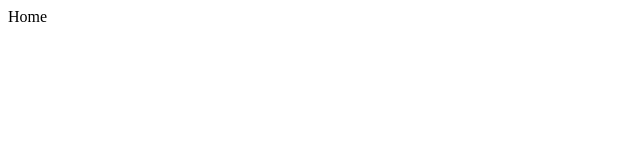
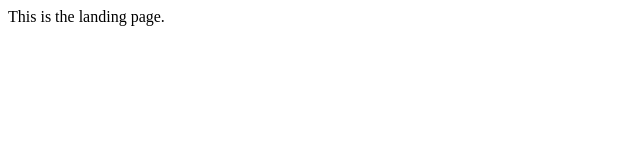
Before and after one commit to wonyeji/imoproject, a React (Create React App) app: page / in a window 1280 px wide. Shown: the top 160 px of the page, without its empty margins (0-640 px from the left). Built offline with nearby package versions, Linux system fonts and the light colour scheme.

Commit message:
refactored routing code

```diff
--- a/src/App.js
+++ b/src/App.js
@@ -1,25 +1,20 @@
-import React from 'react'
+/*import React from 'react'
 import { Register } from './pages/Register';
 import { Login } from './pages/Login';
 import { Home } from './pages/Home';
-import {
-  BrowserRouter,
-  Routes,
-  Route,
-} from "react-router-dom";
+import { Routes, Route } from "react-router-dom";
 
 function App() {
   return (
-    <BrowserRouter>
-      <Routes>
-        <Route path="/">
-          <Route index element={<Home/>} />
-          <Route path="login" element={<Login/>} />
-          <Route path="register" element={<Register />} />
-        </Route>
-      </Routes>
-    </BrowserRouter>
+    <Routes>
+      <Route path="/" element={<Home/>}/>
+      <Route path="/login" element={<Login/>}/>
+      <Route path="/register" element={<Register/>} />
+    </Routes>
   );
 }
 
-export default App;
+export default App;*/
+
+/* Keeping these commented to see if App.js is still required after using new routing, for now we don't
+but feel free to uncomment and change this *completely* when the time comes to fit the application */
--- a/src/index.js
+++ b/src/index.js
@@ -1,10 +1,36 @@
 import React from 'react';
 import ReactDOM from 'react-dom/client';
-import App from './App';
+import { createBrowserRouter, RouterProvider } from "react-router-dom";
+import Root from "./routes/root";
+import Login from "./routes/login";
+import Register from "./routes/register";
 
-const root = ReactDOM.createRoot(document.getElementById('root'));
+const router = createBrowserRouter([
+  {
+    path: "/",
+    element: <Root/>,
+  },
+  {
+    path: "login",
+    element: <Login/>,
+  },
+  {
+    path: "register",
+    element: <Register/>,
+  },
+]);
+
+ReactDOM.createRoot(document.getElementById("root")).render(
+  <React.StrictMode>
+    <RouterProvider router={router} />
+  </React.StrictMode>
+);
+
+/*const root = ReactDOM.createRoot(document.getElementById('root'));
 root.render(
   <React.StrictMode>
-    <App />
+    <BrowserRouter>
+      <App />
+    </BrowserRouter>
   </React.StrictMode>
-);
+);*/
--- a/src/pages/Home.jsx
+++ /dev/null
@@ -1,7 +0,0 @@
-import React from 'react'
-
-export const Home = () => {
-  return (
-    <div>Home</div>
-  )
-}
--- a/src/pages/Login.jsx
+++ /dev/null
@@ -1,7 +0,0 @@
-import React from 'react'
-
-export const Login = () => {
-  return (
-    <div>Login</div>
-  )
-}
--- a/src/pages/Register.jsx
+++ /dev/null
@@ -1,17 +0,0 @@
-import React from 'react'
-
-export const Register = () => {
-  return (
-    <div class="formContainer">
-        <div class="formWrapper">
-            <form>
-                <input type="text" placeholder="username" />
-                <input type="email" placeholder="email" />
-                <input type="password" placeholder="password" />
-                <button>Sign Up</button>
-            </form>
-            <p>You do have an account? Login</p>
-        </div>
-    </div>
-  )
-}
--- /dev/null
+++ b/src/routes/login.jsx
@@ -0,0 +1,5 @@
+export default function Login() {
+  return (
+    <div>Login</div>
+  );
+}
--- /dev/null
+++ b/src/routes/register.jsx
@@ -0,0 +1,15 @@
+export default function Register() {
+  return (
+    <div className="formContainer">
+        <div className="formWrapper">
+            <form>
+                <input type="text" placeholder="username" />
+                <input type="email" placeholder="email" />
+                <input type="password" placeholder="password" />
+                <button>Sign Up</button>
+            </form>
+            <p>You do have an account? Login</p>
+        </div>
+    </div>
+  );
+}
--- /dev/null
+++ b/src/routes/root.jsx
@@ -0,0 +1,7 @@
+export default function Root() {
+    return (
+        <div id="landingPage">
+            This is the landing page.
+        </div>
+    );
+  }
```
